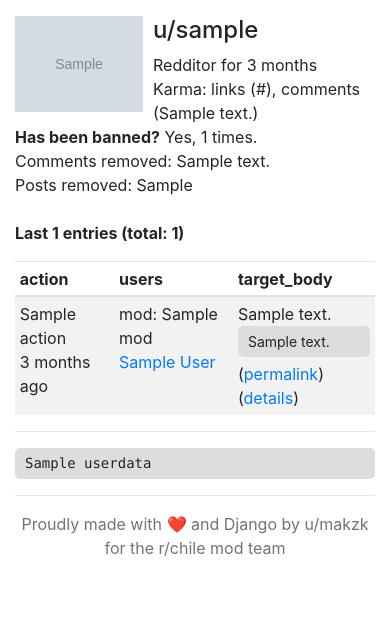
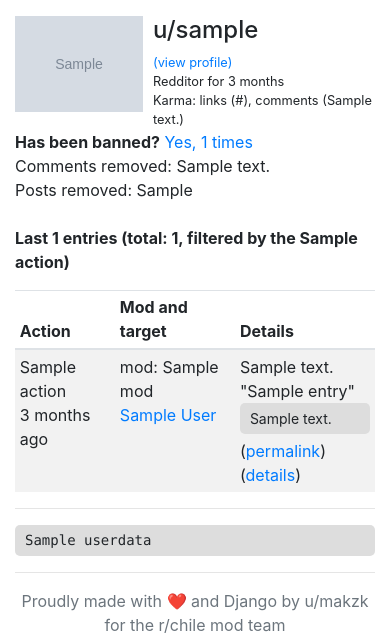
Before and after one commit to rchile/mod-toolbox, a Django app: template toolbox/templates/user.html in a window 390 px wide; the page is wider, and only the part inside the window is pictured. Shown: the part 80-723 px from the top of that part. Run offline with Django 3.2, Linux system fonts and the light colour scheme; the template is opened without the code that fills it: most values are stand-ins (such as "Sample title", 1, 10 or a date in 2020); grey boxes marked "Sample" are stand-in pictures; some libraries are stand-ins or nearby versions.

Commit message:
More details and direct links - Change list column titles - Show content title on list - Link most targeted users list - Link users and detailed action - Mobile meta-tag - Add reddit profile link to user detail - Show red negative karma - Mod action filter on user detail - Link to ban filter on user detail

```diff
--- a/toolbox/templates/base/entries_list.html
+++ b/toolbox/templates/base/entries_list.html
@@ -2,9 +2,9 @@
 <table class="table table-striped table-sm">
     <thead>
     <tr>
-        <th>action</th>
-        <th>users</th>
-        <th>target_body</th>
+        <th>Action</th>
+        <th>Mod and target</th>
+        <th>Details</th>
     </tr>
     </thead>
     <tbody>
@@ -24,6 +24,9 @@
                 {% if entry.details %}
                     <div>{{ entry.details }}</div>
                 {% endif %}
+                {% if entry.target_title %}
+                    <div>"{{ entry.target_title }}"</div>
+                {% endif %}
                 {% if entry.target_body %}
                     <div class="target-body">{{ entry.target_body | markdown | truncatewords:50 | safe }}</div>
                 {% endif %}
@@ -33,6 +36,8 @@
                 (<a href="{% url 'entry' entry.id %}">details</a>)
             </td>
         </tr>
+    {% empty %}
+        <tr><th colspan="3" class="text-center">No actions available to display.</th></tr>
     {% endfor %}
     </tbody>
 </table>
--- a/toolbox/templates/base/master.html
+++ b/toolbox/templates/base/master.html
@@ -4,6 +4,7 @@
 <head>
     <meta charset="UTF-8">
     <title>{% block pagename %}Home{% endblock %} | Toolbox</title>
+    <meta name="viewport" content="width=device-width, initial-scale=1.0">
     <link rel="stylesheet" href="https://cdnjs.cloudflare.com/ajax/libs/twitter-bootstrap/4.5.0/css/bootstrap.min.css"
           integrity="sha256-aAr2Zpq8MZ+YA/D6JtRD3xtrwpEz2IqOS+pWD/7XKIw=" crossorigin="anonymous" />
     <link rel="stylesheet" href="{% static 'style.css' %}">
--- a/toolbox/templates/login.html
+++ b/toolbox/templates/login.html
@@ -3,6 +3,7 @@
 <html lang="en">
 <head>
     <meta charset="UTF-8">
+    <meta name="viewport" content="width=device-width, initial-scale=1.0">
     <title>The Toolbox</title>
     <link rel="stylesheet" href="https://cdnjs.cloudflare.com/ajax/libs/twitter-bootstrap/4.5.0/css/bootstrap.min.css"
           integrity="sha256-aAr2Zpq8MZ+YA/D6JtRD3xtrwpEz2IqOS+pWD/7XKIw=" crossorigin="anonymous" />
--- a/toolbox/templates/user.html
+++ b/toolbox/templates/user.html
@@ -7,14 +7,22 @@
             <div class="col-sm-5 clearfix">
                 <img src="{{ userdata.icon_img | safe }}" alt="u/{{ username }}" class="user-avatar">
                 <h4>u/{{ username }}</h4>
+                <div class="small"><a href="https://reddit.com/user/{{ username }}" target="_blank">(view profile)</a></div>
                 {% if userdata %}
-                    <div>Redditor for {{ userdata.created | human_date }}</div>
-                    <div>Karma: links ({{ userdata.link_karma }}), comments ({{ userdata.comment_karma }})</div>
+                    <div class="small">Redditor for {{ userdata.created | human_date }}</div>
+                    <div class="small">
+                        Karma: links (<span{% if userdata.link_karma < 0 %} class="text-danger font-weight-bold"{% endif %}>{{ userdata.link_karma }}</span>),
+                        comments (<span{% if userdata.comment_karma < 0 %} class="text-danger font-weight-bold"{% endif %}>{{ userdata.comment_karma }}</span>)</div>
                 {% endif %}
             </div>
             <div class="col">
                 <strong>Has been banned?</strong>
-                {% if ban_count == 0 %}No{% else %}Yes, {% if permaban %}permanently{% else %}{{ ban_count }} times{% endif %}{% endif %}.<br>
+                {% if ban_count == 0 %}
+                    No
+                {% else %}
+                    <a href="{% url 'user_detail' username %}?action=banuser">
+                        Yes, {% if permaban %}permanently{% else %}{{ ban_count }} times{% endif %}</a>
+                {% endif %}<br>
                 Comments removed: {{ removed_comments }}<br>
                 Posts removed: {{ removed_posts }}
             </div>
@@ -27,7 +35,10 @@
     {% endif %}
 
     {% if entries %}
-        <p class="font-weight-bold">Last {{ entries_list_count }} entries (total: {{ entries_count }})</p>
+        <p class="font-weight-bold">
+            Last {{ entries_list_count }} entries
+            (total: {{ entries_count }}{% if action_filter %}, filtered by the {{ action_filter }} action{% endif %})
+        </p>
         {% include 'base/entries_list.html' %}
     {% endif %}
     {% if userdata %}
```
Also changed, not shown: toolbox/templates/home.html (+14 -28 lines), toolbox/views.py (+9 -5 lines).
